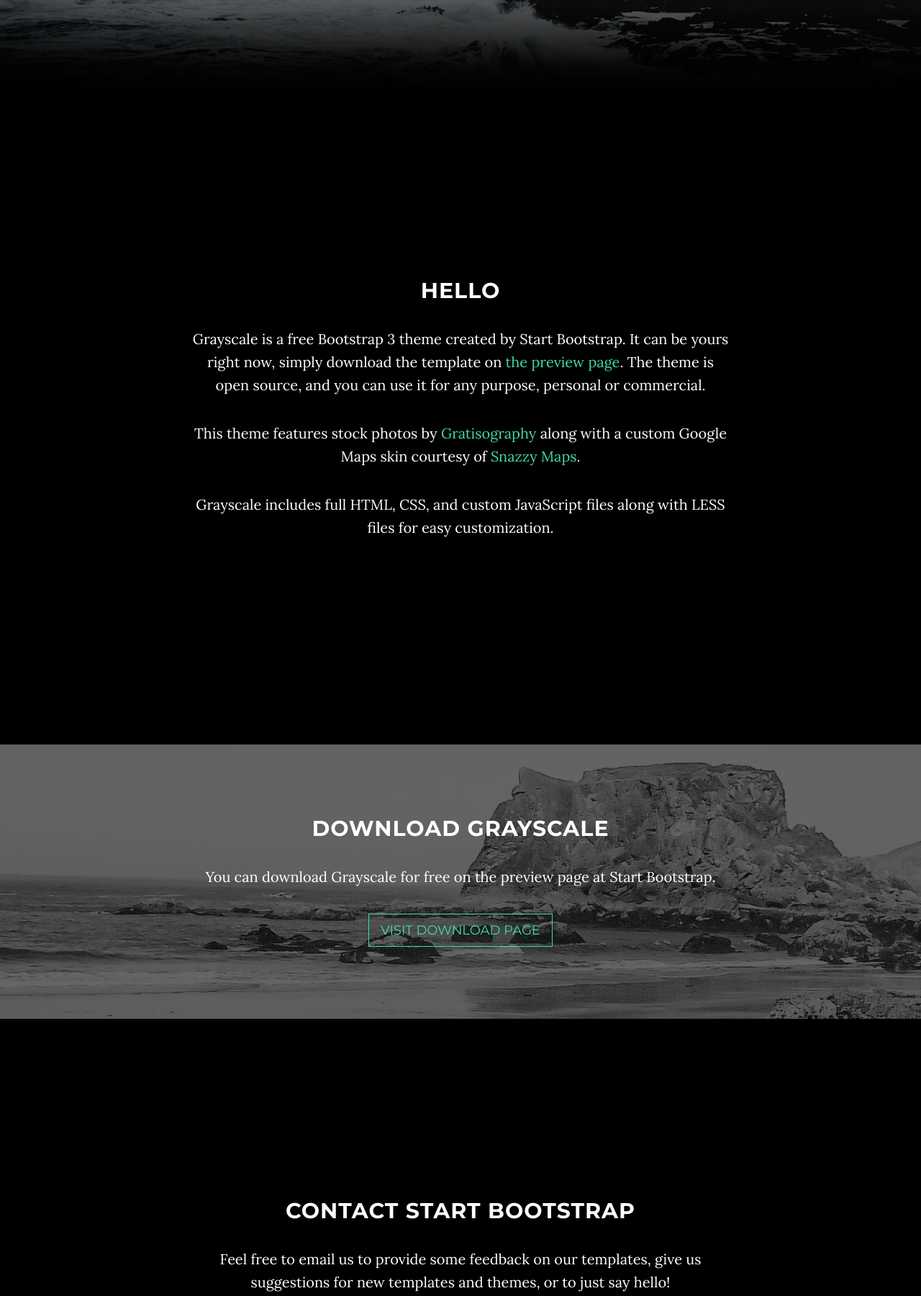
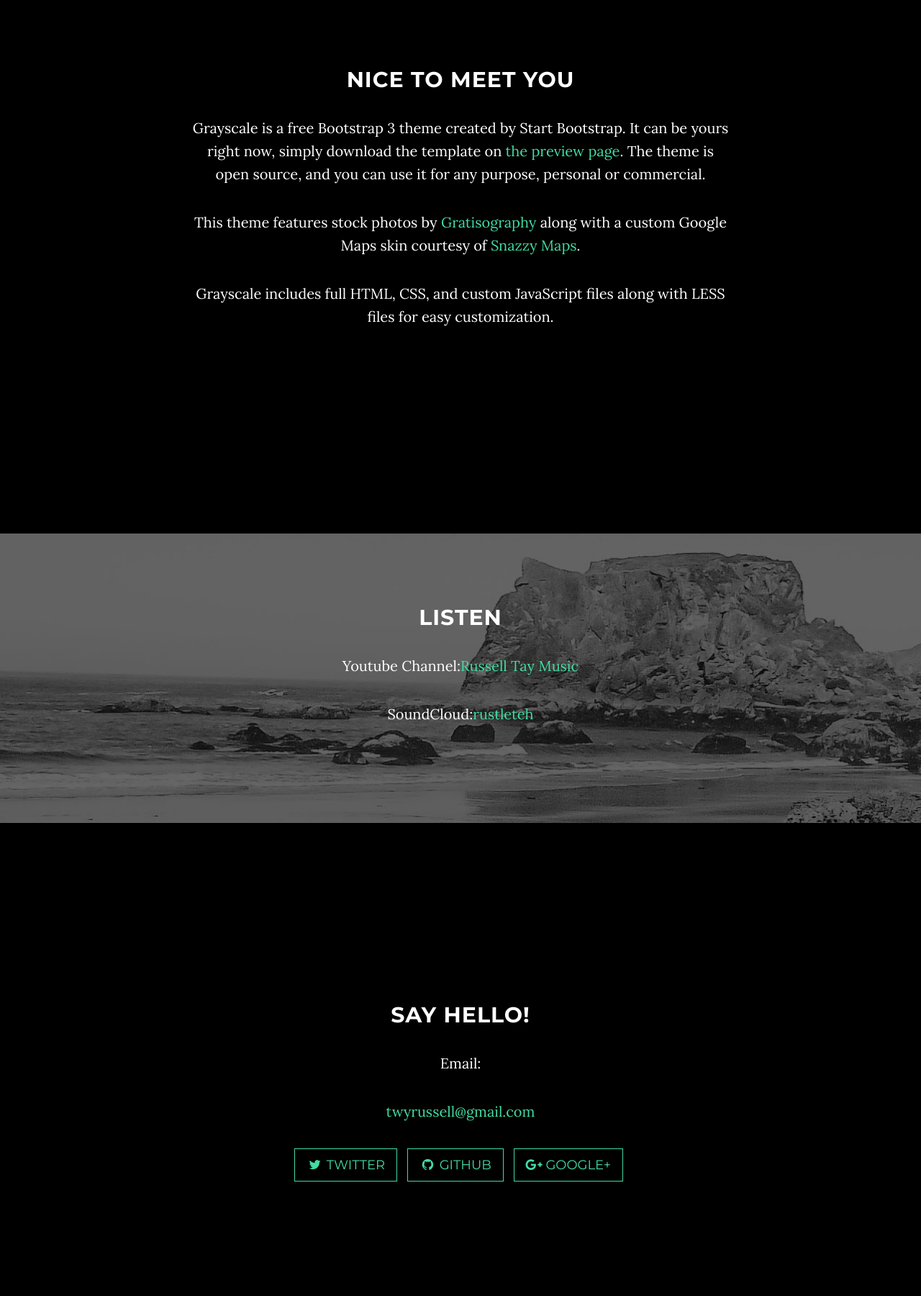
Before and after one commit to joellefungal/joellefungal.github.io, a website: page index.html in a window 1280 px wide. Shown: the part 663-2463 px from the top of the page at 72% size. Drawn offline with nearby package versions, Linux system fonts and the light colour scheme; some packages are replaced by stand-ins of ours.

Commit message:
Body Changes

```diff
--- a/css/mycss.css
+++ b/css/mycss.css
@@ -0,0 +1,8 @@
+.intro {
+    display: table;
+    height: auto;
+    padding: 100px 0;
+    text-align: center;
+    color: #fff;
+    background: url(../img/russellcover.jpg) bottom center no-repeat #000;
+}
--- a/index.html
+++ b/index.html
@@ -90,7 +90,7 @@
     <section id="about" class="container content-section text-center">
         <div class="row">
             <div class="col-lg-8 col-lg-offset-2">
-                <h2>hello</h2>
+                <h2>Nice to meet you</h2>
                 <p>Grayscale is a free Bootstrap 3 theme created by Start Bootstrap. It can be yours right now, simply download the template on <a href="http://startbootstrap.com/template-overviews/grayscale/">the preview page</a>. The theme is open source, and you can use it for any purpose, personal or commercial.</p>
                 <p>This theme features stock photos by <a href="http://gratisography.com/">Gratisography</a> along with a custom Google Maps skin courtesy of <a href="http://snazzymaps.com/">Snazzy Maps</a>.</p>
                 <p>Grayscale includes full HTML, CSS, and custom JavaScript files along with LESS files for easy customization.</p>
@@ -103,9 +103,10 @@
         <div class="download-section">
             <div class="container">
                 <div class="col-lg-8 col-lg-offset-2">
-                    <h2>Download Grayscale</h2>
-                    <p>You can download Grayscale for free on the preview page at Start Bootstrap.</p>
-                    <a href="http://startbootstrap.com/template-overviews/grayscale/" class="btn btn-default btn-lg">Visit Download Page</a>
+                    <h2>Listen</h2>
+                    <p>Youtube Channel:<a href="https://www.youtube.com/channel/UCZh-DDSozT91x4BWS_BOuPQ">Russell Tay Music</a></p>
+                    <p>SoundCloud:<a href="https://soundcloud.com/rustleteh">rustleteh</a></p>
+
                 </div>
             </div>
         </div>
@@ -115,9 +116,9 @@
     <section id="contact" class="container content-section text-center">
         <div class="row">
             <div class="col-lg-8 col-lg-offset-2">
-                <h2>Contact Start Bootstrap</h2>
-                <p>Feel free to email us to provide some feedback on our templates, give us suggestions for new templates and themes, or to just say hello!</p>
-                <p><a href="mailto:feedback@startbootstrap.com">feedback@startbootstrap.com</a>
+                <h2>Say hello!</h2>
+                <p>Email:</p>
+                <p><a href="mailto:twyrussell@gmail.com">twyrussell@gmail.com</a>
                 </p>
                 <ul class="list-inline banner-social-buttons">
                     <li>
```
Also changed, not shown: img/russellcover.jpg.
